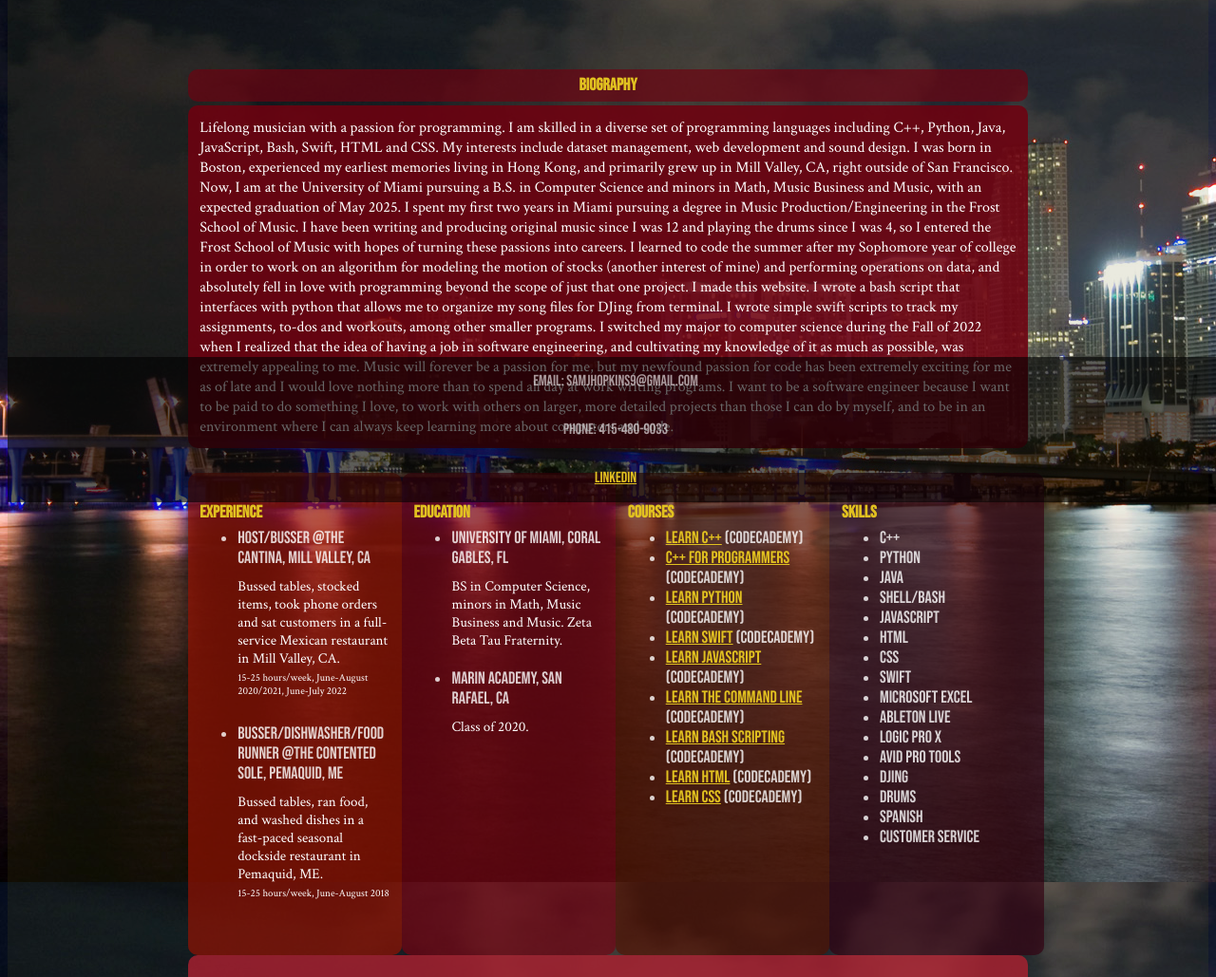
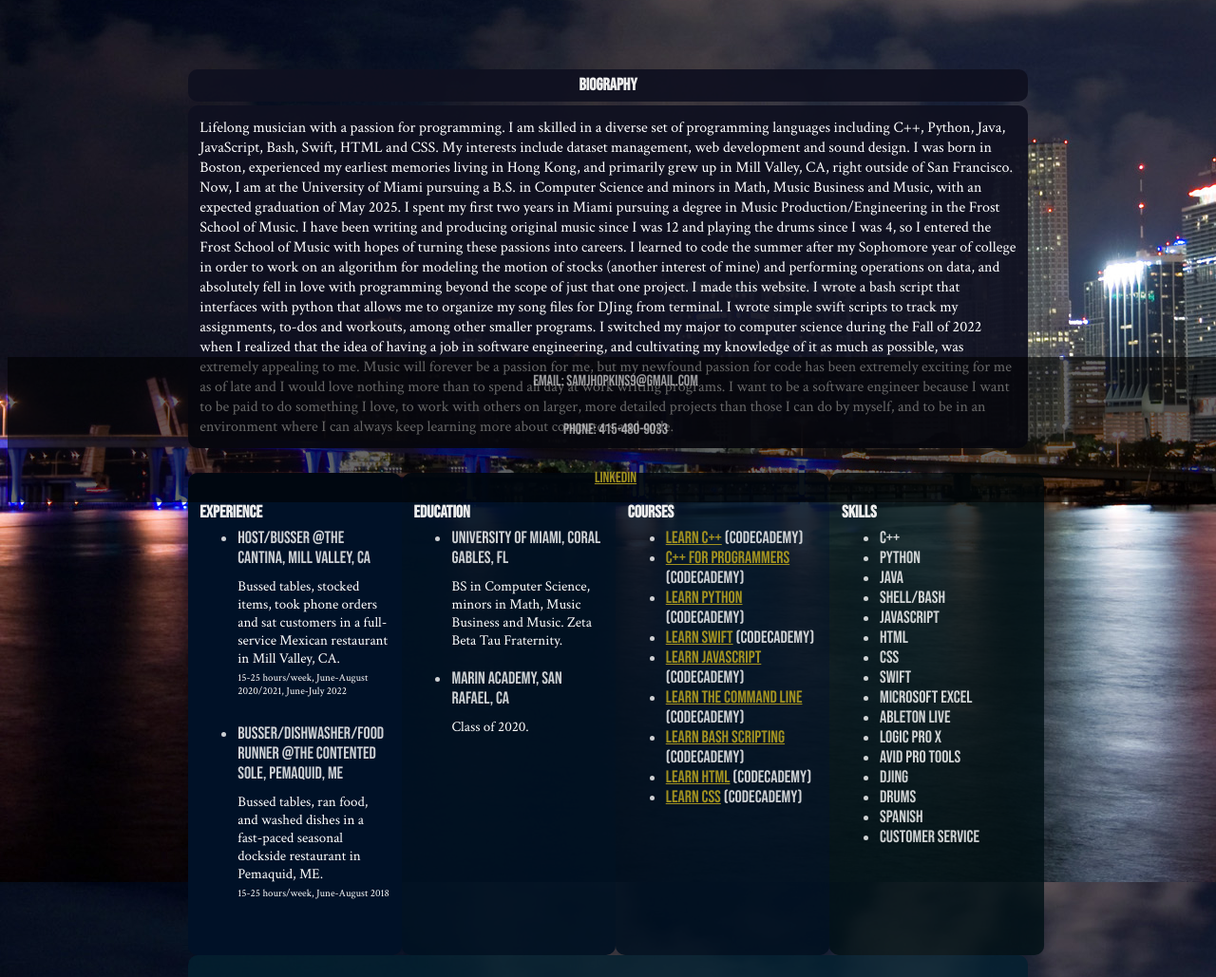
Before and after one commit to samjhopkins9/Portfolio, a plain HTML site: page index.html in a window 1280 px wide. Shown: the part 271-1300 px from the top of the page at 95% size. Drawn offline with Linux system fonts and the light colour scheme.

Commit message:
Update style.css

```diff
--- a/style.css
+++ b/style.css
@@ -28,7 +28,7 @@ html {
 
 body {
 
-    background-color: #6612;
+    background-color: #6610;
 
 }
 
@@ -83,8 +83,8 @@ body {
     /* Sets font to Bebas Neue 18px, sans serif backup font */
     font-family: 'Bebas Neue', sans-serif;
     font-size: 18px;
-    color: #E1C120;
-    background-color: #6F0010AA;
+    color: #Eee;
+    background-color: #0F1020f0;
     /* Aligns text to the left of the container */
     text-align: left;
     /* Sets witdh of bio header to 68% of the width of the page, and 1% padding on all sides */
@@ -105,7 +105,7 @@ body {
 #bio {
     font-family: 'Crimson';
     color: #FFFFFF;
-    background-color: #6F0010dd;
+    background-color: #0F1020f0;
     text-align: left;
     width: 68%;
     border-radius: 10px;
@@ -118,7 +118,7 @@ body {
 
 h4 {
     line-height: 0.5;
-    color: #E1C120;
+    color: #eee;
     overflow: middle;
 }
 
@@ -137,16 +137,16 @@ li {
 }
 
 a:link {
-    color: #E1C120;
+    color: #a19120;
     transition: 0.2s;
 }
 
 a:visited {
-    color: #DDAAEE;
+    color: #999;
 }
 
 a:hover {
-    color: #002080AA;
+    color: #058a;
     text-decoration: none;
     transition: 0.2s;
 }
@@ -175,7 +175,7 @@ a:hover {
     font-family: 'Bebas Neue', sans-serif;
     color: #000000;
     font-size: 18px;
-    background-color: #AA2030D1;
+    background-color: #032030D1;
     text-align: top;
     width: 68%;
     padding: 1%;
@@ -190,19 +190,19 @@ a:hover {
 }
 
 #experience{
-    background-color: #991100aa;
+    background-color: #001127;
 }
 
 #education {
-    background-color: #770011aa;
+    background-color: #001123f0;
 }
 
 #courses {
-    background-color: #551100aa;
+    background-color: #001120e0;
 }
 
 #skills {
-    background-color: #330011aa;
+    background-color: #001116d0;
 }
 
 .jobdesc {
```
